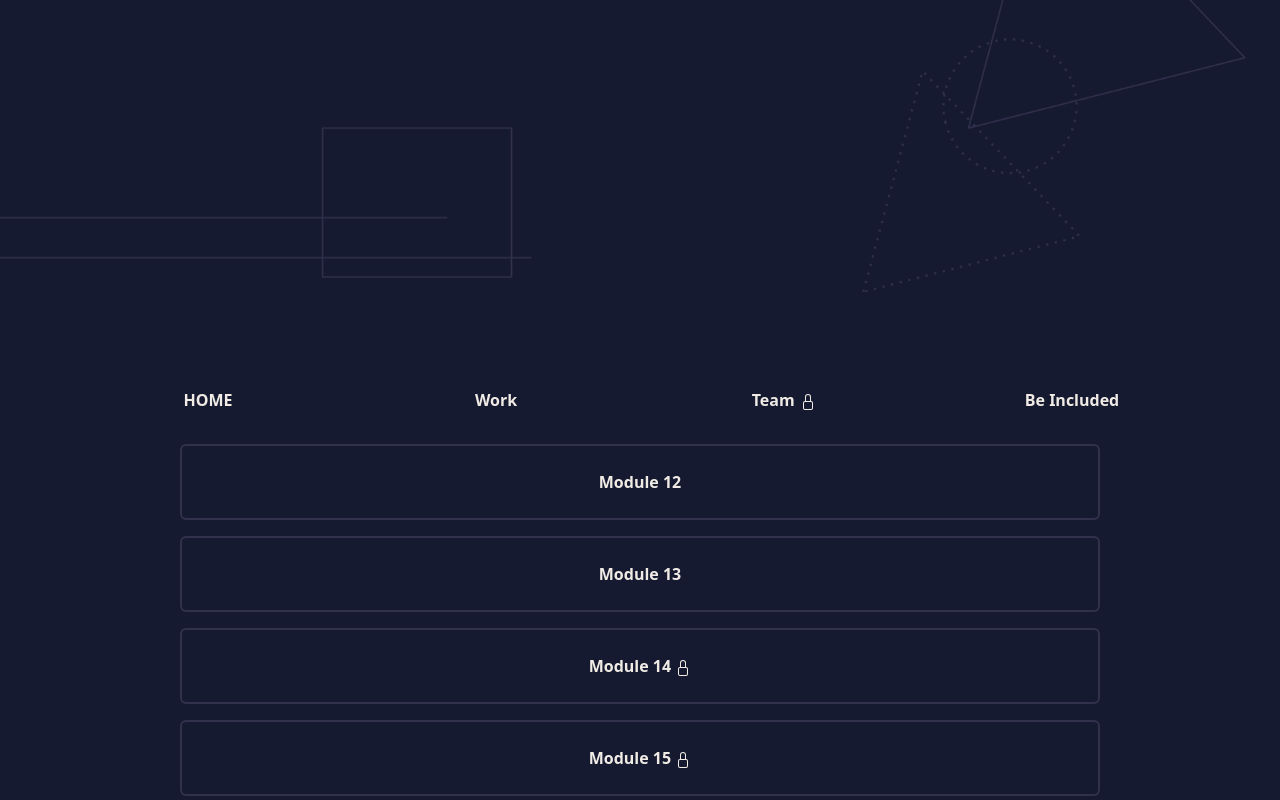
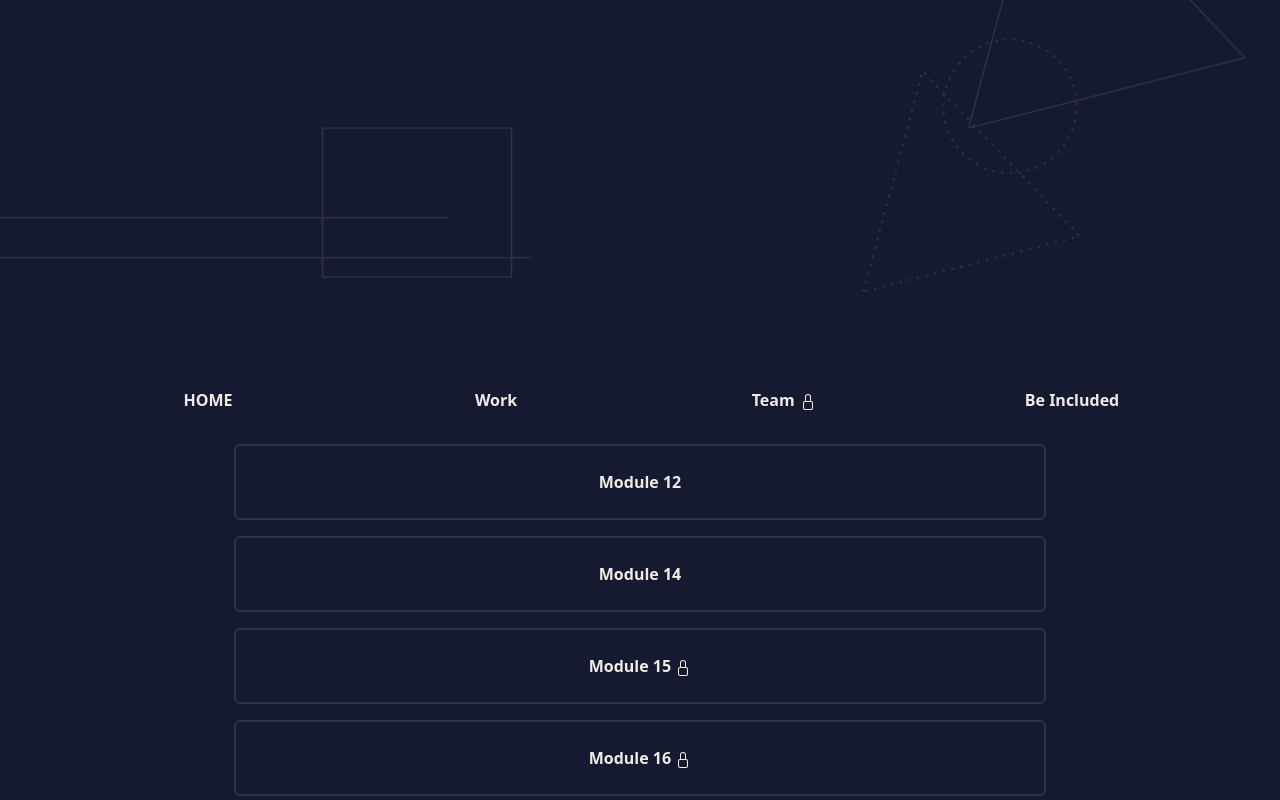
Before and after one commit to Estrella0812/thea3135, a React (Create React App) app: page / in a window 1280 px wide. Both pictures are taken after a click on the button "Work". Shown: the part 436-1236 px from the top of the page. Built offline with nearby package versions, Linux system fonts and the light colour scheme; no server answers.

Commit message:
fixed it

```diff
--- a/src/pages/mainPageContent/Work/Work.js
+++ b/src/pages/mainPageContent/Work/Work.js
@@ -139,8 +139,7 @@ function Work(){
             {module.length==0 ?
             <div className="Work-button-container">
             <button className="work-button" onClick={setModuleCat}>Module 12</button>
-            <button className="work-button" onClick={setModuleCat}>Module 13</button>
-            <button className="work-button">Module 14 <Lock></Lock></button>
+            <button className="work-button" onClick={setModuleCat}>Module 14</button>
             <button className="work-button">Module 15 <Lock></Lock></button>
             <button className="work-button">Module 16 <Lock></Lock></button>
             <button className="work-button">Module 17 <Lock></Lock></button>
```
